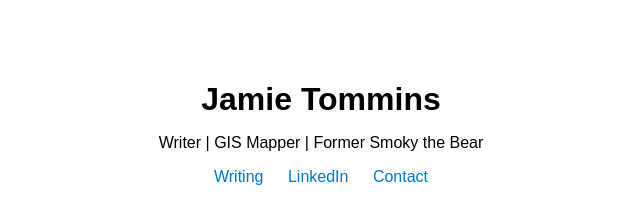
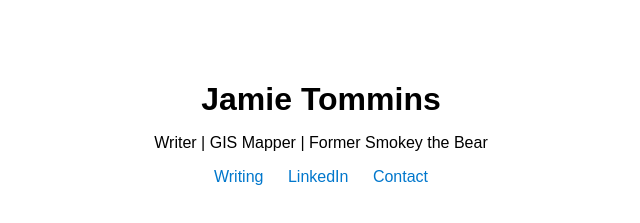
Before and after one commit to JTommins/website, a plain HTML site: page index.html in a window 1280 px wide. Shown: the top 223 px of the page, 319-959 px from the left. Drawn offline with Linux system fonts and the light colour scheme.

Commit message:
Update index.html

```diff
--- a/index.html
+++ b/index.html
@@ -9,7 +9,7 @@
 <body>
     <header>
         <h1>Jamie Tommins</h1>
-        <p>Writer | GIS Mapper | Former Smoky the Bear </p>
+        <p>Writer | GIS Mapper | Former Smokey the Bear </p>
     </header>
 
     <nav>
```
